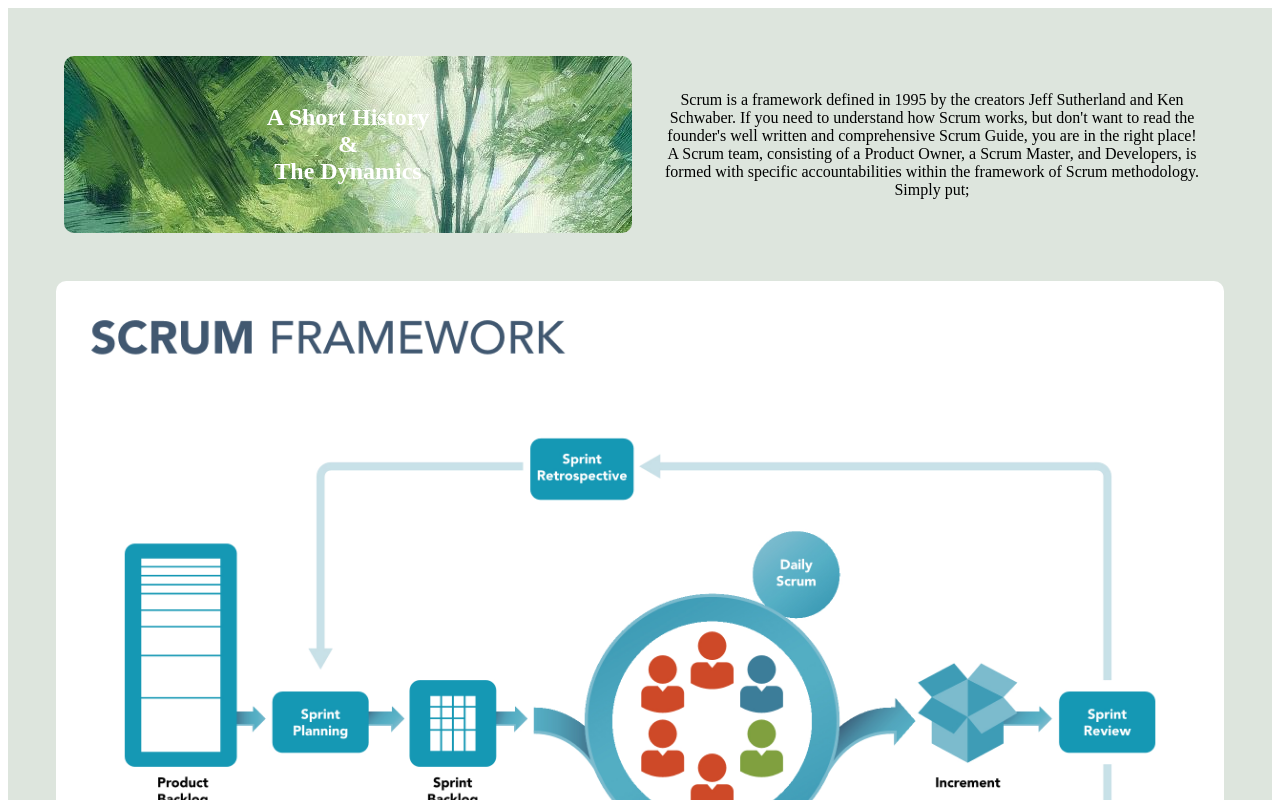
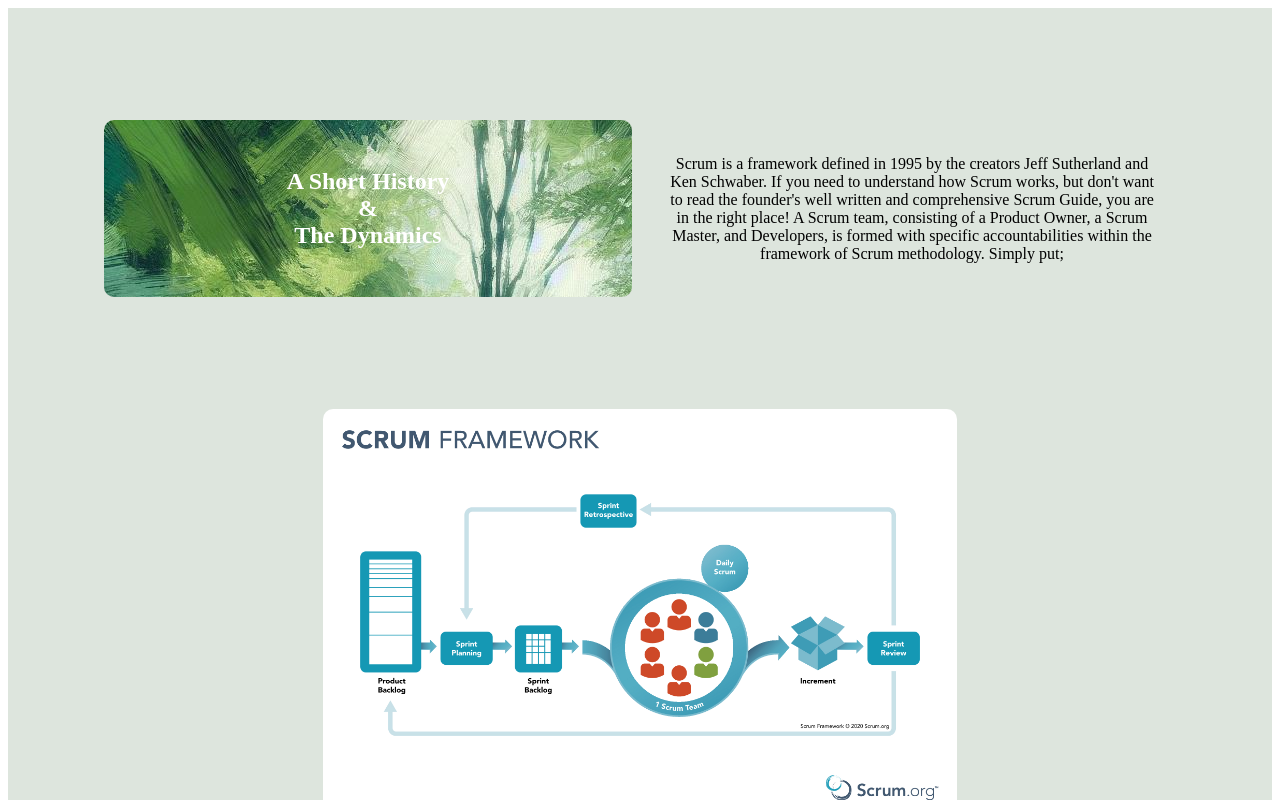
Before and after one commit to Wilma-Norman/Scrum-Project-assignment, a React (Vite) app: page /essence in a window 1280 px wide. Shown: the top 800 px of the page. Built offline with nearby package versions, Linux system fonts and the light colour scheme.

Commit message:
css fixes

```diff
--- a/src/Components/Essence/History/History.module.css
+++ b/src/Components/Essence/History/History.module.css
@@ -12,6 +12,7 @@
     height: fit-content;
     padding: 24px;
     text-align: center;
+    margin-top: 64px;
 }
 
 .contentContainer * {
@@ -40,7 +41,16 @@
 }
 
 @media screen and (min-width:768px) {
+    .historyContainer {
+        padding: 24px 64px;
+    }
+
     .contentContainer {
         flex-direction: row;
     }
+
+    .imgContainer {
+        width: 60%;
+        margin-top: 64px;
+    }
 }
--- a/src/Pages/Essence/Essence.module.css
+++ b/src/Pages/Essence/Essence.module.css
@@ -4,6 +4,7 @@
   }
 
 .essenceContainer {
+    background-color: var(--essence-bg-color);
     display: flex;
-    background-color: var(--essence-bg-color);
+    flex-direction: column;
 }
--- a/src/Pages/Essence/index.jsx
+++ b/src/Pages/Essence/index.jsx
@@ -4,7 +4,7 @@ import styles from './Essence.module.css'
 const Essence = () => {
     return(
         <div className={styles.essenceContainer}>
-          < History />
+          <History />
         </div>
     )
 }
```
